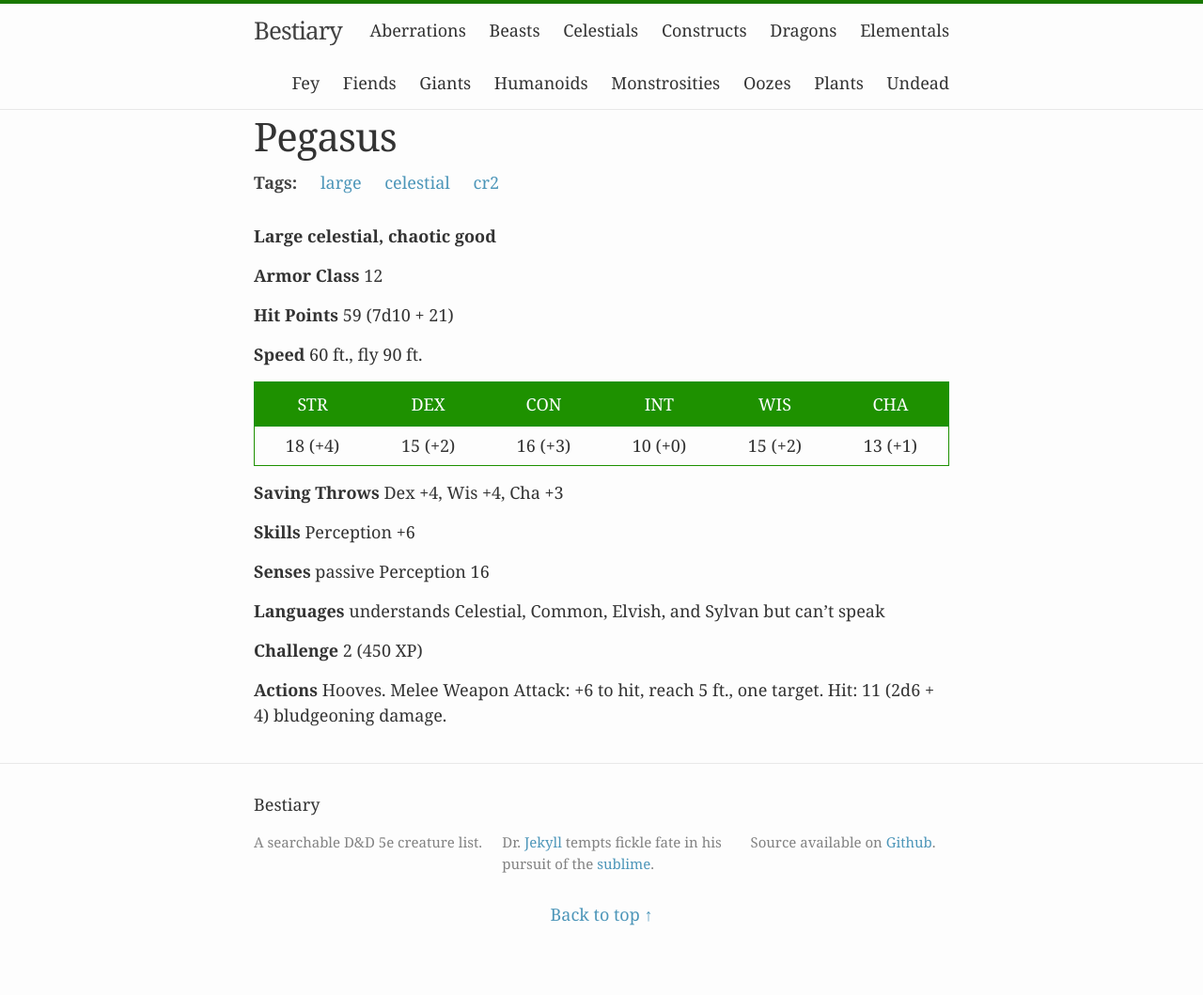
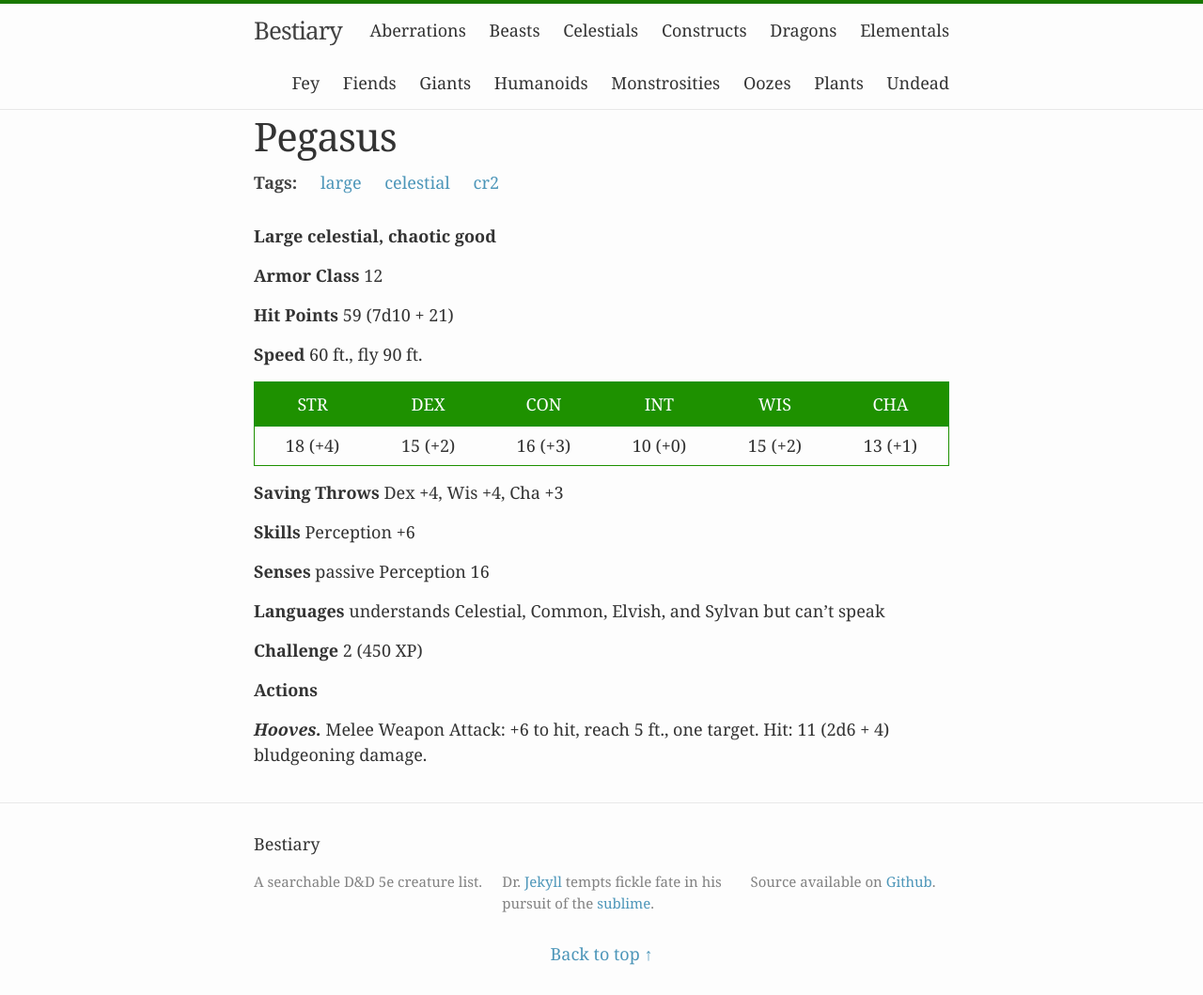
Before and after one commit to beaurancourt/bestiary, a Jekyll site: the page built from _posts/2016-02-29-pegasus.markdown, in a window 1280 px wide. Shown: the whole page at 94% size. Built offline with Jekyll 4.4.1, drawn with Linux system fonts in a browser that asks for light colours; before the commit the page ends 1017 px from its top, so only the background shows below that.

```diff
--- a/_posts/2016-02-29-pegasus.markdown
+++ b/_posts/2016-02-29-pegasus.markdown
@@ -27,4 +27,6 @@ tags: [large, celestial, cr2]
 
 **Challenge** 2 (450 XP)
 
-**Actions** Hooves. Melee Weapon Attack: +6 to hit, reach 5 ft., one target. Hit: 11 (2d6 + 4) bludgeoning damage.
+**Actions**
+
+***Hooves.*** Melee Weapon Attack: +6 to hit, reach 5 ft., one target. Hit: 11 (2d6 + 4) bludgeoning damage.
```
